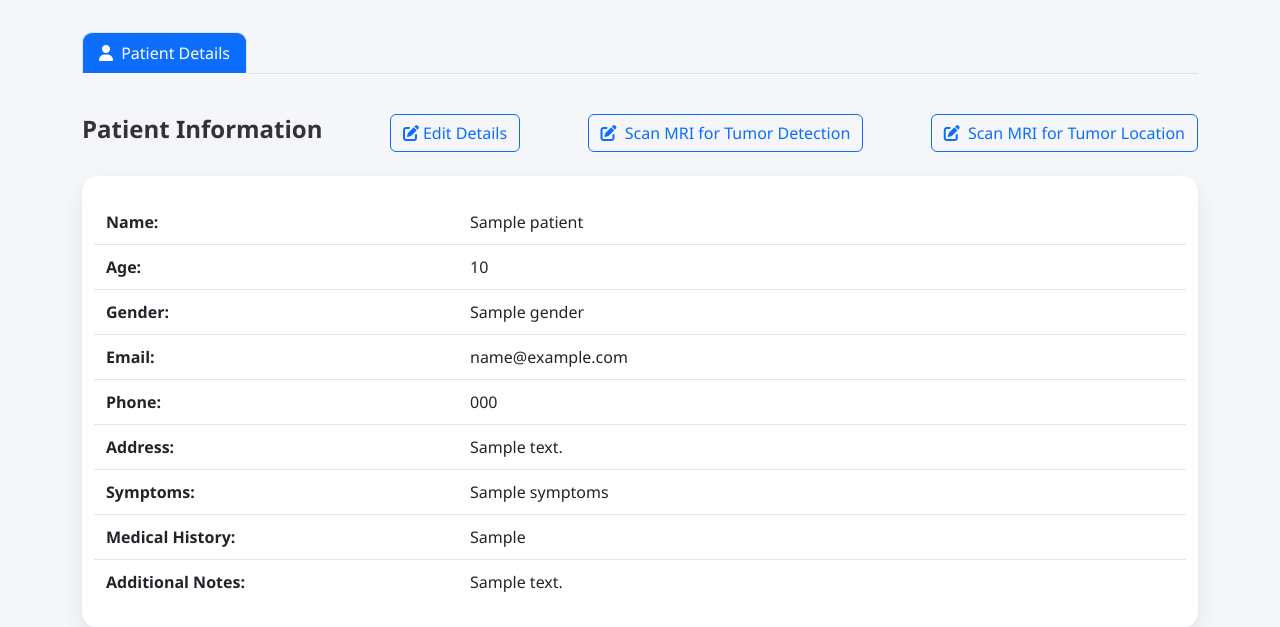
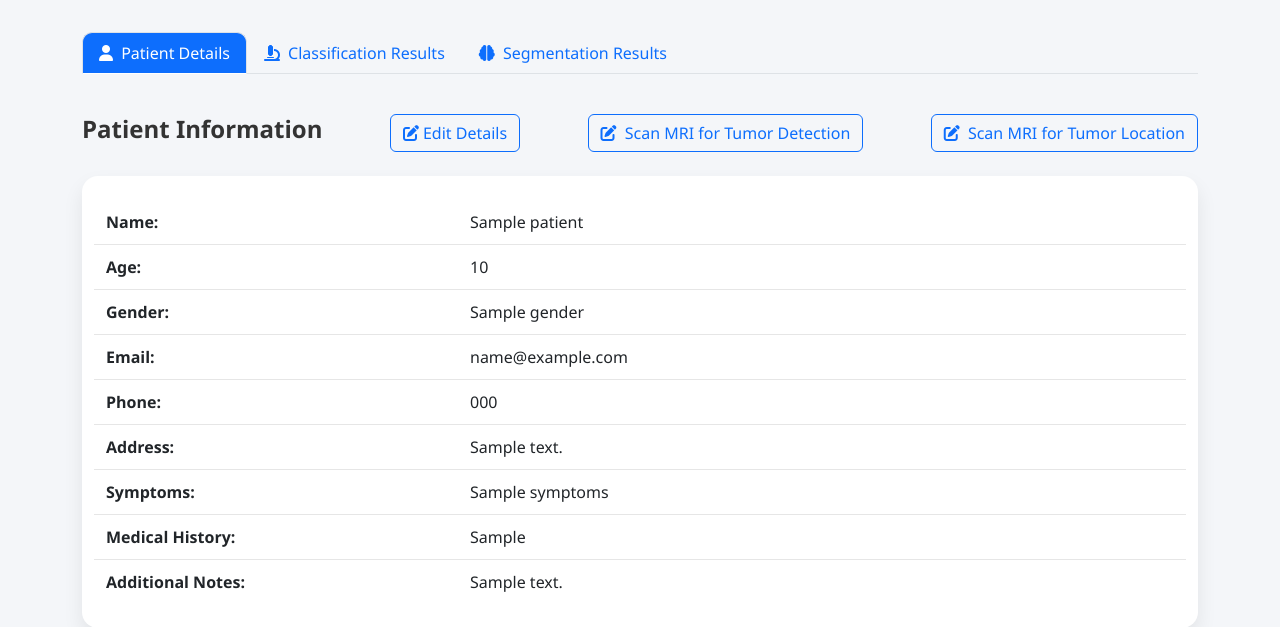
Before and after one commit to AmritCoder2003/Brain_Tumor_Classification_-_Segmentation, a Flask app: page /view_patient/1 in a window 1280 px wide. Shown: the part 56-683 px from the top of the page. Run offline with Flask 3, Linux system fonts and the light colour scheme; a database or web service that is not in the repository returns one stand-in record (values such as "Sample title"); some libraries are stand-ins or nearby versions.

Commit message:
fifth commit

```diff
--- a/main.py
+++ b/main.py
@@ -1,17 +1,26 @@
+import cloudinary
+import cloudinary.uploader
+
+
+
 from pymongo import MongoClient
 from datetime import datetime, timedelta, timezone
 import os
 from dotenv import load_dotenv
 load_dotenv()
+
+
 # Connect to MongoDB
 mongourl = os.getenv("MONGO_URI")
+
 
 client = MongoClient(mongourl)
 
 db = client["brain_tumor_detection"]
-predictions_collection = db["predictions"]
 doctors_collection = db["doctors"]
 patients_collection = db["patients"]
+classification_results = db["classification"]
+segmentation_results = db["segmentation"]
 
 from flask import Flask, request, render_template, redirect, url_for, flash, session
 from flask_pymongo import PyMongo
@@ -33,6 +42,15 @@ app.config["MONGO_URI"] = os.getenv("MONGO_URI")
 mongo = PyMongo(app)
 bycypt = Bcrypt(app)
 from bson.objectid import ObjectId
+
+
+
+cloudinary.config(
+    cloud_name=os.getenv("CLOUD_NAME"),
+    api_key=os.getenv("CLOUD_API_KEY"),
+    api_secret=os.getenv("CLOUD_SECRET")
+)
+
 
 JWT_SECRET = os.getenv("SECRET_KEY")
 JWT_EXPIRY = int(os.getenv("JWT_EXPIRY_SECONDS") or 1800)
@@ -105,6 +123,8 @@ def login():
     return render_template('login.html')
 
 
+from jwt.exceptions import ExpiredSignatureError
+
 @app.route('/dashboard', methods=['GET'])
 def dashboard():
     token = session.get('jwt_token')
@@ -112,17 +132,26 @@ def dashboard():
         flash("Please log in first", 'warning')
         return redirect(url_for('login'))
 
+    try:
+        payload = jwt.decode(token, JWT_SECRET, algorithms=['HS256'])
+    except ExpiredSignatureError:
+        flash("Session expired. Please log in again.", 'warning')
+        session.clear()
+        return redirect(url_for('login'))
+    except jwt.InvalidTokenError:
+        flash("Invalid token. Please log in again.", 'danger')
+        session.clear()
+        return redirect(url_for('login'))
 
-    payload = jwt.decode(token, JWT_SECRET, algorithms=['HS256'])
     doctor = doctors_collection.find_one({'email': payload['email']})
+    if not doctor:
+        flash("Doctor not found. Please log in again.", 'danger')
+        session.clear()
+        return redirect(url_for('login'))
 
-    # Fetch patients related to this doctor
     patients = list(patients_collection.find({'doctor_id': str(doctor['_id'])}))
 
     return render_template('dashboard.html', doctor=doctor, patients=patients)
-
-
-
 
 
 
@@ -225,7 +254,6 @@ from bson.errors import InvalidId
 
 @app.route('/view_patient/<string:patient_id>')
 def view_patient(patient_id):
-
     try:
         try:
             patient = patients_collection.find_one({'_id': ObjectId(patient_id)})
@@ -238,12 +266,26 @@ def view_patient(patient_id):
             flash("Patient not found.", "danger")
             return redirect(url_for('dashboard'))
 
-        return render_template('view_patient.html', patient=patient)
+        # Avoid shadowing collection names
+        classification_data = list(classification_results.find({'patient_id': patient_id}))
+        segmentation_data = list(segmentation_results.find({'patient_id': patient_id}))
+        print(patient_id)
+        print(classification_data)
+        print(segmentation_data)
+
+        return render_template(
+            'view_patient.html',
+            patient=patient,
+            classification_results=classification_data,
+            segmentation_results=segmentation_data
+        )
 
     except Exception as e:
         print(f"Error while retrieving patient: {e}")
+        print(f"Error while retrieving patient: {e}")
         flash("Something went wrong while retrieving the patient.", "danger")
         return redirect(url_for('dashboard'))
+
 
 @app.route('/delete_patient/<string:patient_id>', methods=['POST'])
 def delete_patient(patient_id):
@@ -268,7 +310,15 @@ def delete_patient(patient_id):
 def classification(patient_id):
     patient = patients_collection.find_one({'_id': ObjectId(patient_id)})
     return render_template('index.html', patient=patient)
+@app.route('/classification/<patient_id>', methods=['GET'])
+def classification(patient_id):
+    patient = patients_collection.find_one({'_id': ObjectId(patient_id)})
+    return render_template('index.html', patient=patient)
 
+@app.route('/segmentations/<patient_id>', methods=['GET'])
+def segmentations(patient_id):
+    patient = patients_collection.find_one({'_id': ObjectId(patient_id)})
+    return render_template('segmentation.html', patient=patient)
 @app.route('/segmentations/<patient_id>', methods=['GET'])
 def segmentations(patient_id):
     patient = patients_collection.find_one({'_id': ObjectId(patient_id)})
@@ -296,6 +346,11 @@ def predict(patient_id):
             filepath = os.path.join(app.config['UPLOAD_FOLDER'], filename)
             file.save(filepath)
 
+            # Upload to Cloudinary
+            upload_result = cloudinary.uploader.upload(filepath, folder="mri_scans/")
+            cloudinary_url = upload_result['secure_url']
+
+            # Load and preprocess the image
             img = load_img(filepath, target_size=(128, 128))
             img_array = img_to_array(img) / 255.0
             img_array = np.expand_dims(img_array, axis=0)
@@ -306,19 +361,19 @@ def predict(patient_id):
 
             result_text = "No Tumor" if class_labels[predicted_class_index] == 'notumor' else f"Tumor: {class_labels[predicted_class_index]}"
 
-            results.append({
+            result = {
+                "patient_id": patient_id,
                 "filename": filename,
+                "cloudinary_url": cloudinary_url,
                 "prediction": result_text,
-                "confidence": f"{confidence_score:.2f}"
-            })
+                "confidence": round(confidence_score, 2)
+            }
 
-            predictions_collection.insert_one({
-                "filename": filename,
-                "prediction": result_text,
-                "confidence": confidence_score,
-                "segmented": None,  # Will be updated in segmentation route
-                "timestamp": datetime.now(),
-            })
+            classification_results.insert_one(result)
+            results.append(result)
+
+            # Optional: Remove local file after upload
+            os.remove(filepath)
 
     return render_template('index.html', results=results, patient=patient)
 
@@ -327,10 +382,12 @@ def predict(patient_id):
 @app.route('/segmentation/<patient_id>', methods=['GET', 'POST'])
 def segmentation(patient_id):
     patient = patients_collection.find_one({'_id': ObjectId(patient_id)})
+@app.route('/segmentation/<patient_id>', methods=['GET', 'POST'])
+def segmentation(patient_id):
+    patient = patients_collection.find_one({'_id': ObjectId(patient_id)})
     segmented_results = []
 
     if request.method == 'POST':
-        # Changed name from 'image' to 'images' to match HTML input
         files = request.files.getlist('images')
 
         for file in files:
@@ -339,48 +396,50 @@ def segmentation(patient_id):
                 filepath = os.path.join(app.config['UPLOAD_FOLDER'], filename)
                 file.save(filepath)
 
-                # Load and preprocess the image
+                # Upload original to Cloudinary
+                original_upload = cloudinary.uploader.upload(filepath, folder="mri_scans/")
+                original_url = original_upload['secure_url']
+
                 img = load_img(filepath, color_mode='grayscale', target_size=(128, 128))
                 img_array = img_to_array(img) / 255.0
                 img_array = np.expand_dims(img_array, axis=0)
 
-                # Predict segmentation mask
                 mask = segmentation_model.predict(img_array)[0]
                 mask = (mask.squeeze() * 255).astype(np.uint8)
-
-                # Apply color map
                 mask_colored = cv2.applyColorMap(mask, cv2.COLORMAP_JET)
 
-                # Load and resize original image
                 original_img = Image.open(filepath).convert('RGB')
                 original_resized = original_img.resize((128, 128))
                 original_array = np.array(original_resized)
                 original_bgr = cv2.cvtColor(original_array, cv2.COLOR_RGB2BGR)
 
-                # Ensure shapes match before overlay
                 if original_bgr.shape != mask_colored.shape:
                     mask_colored = cv2.resize(mask_colored, (original_bgr.shape[1], original_bgr.shape[0]))
 
-                # Overlay prediction on image
                 overlay = cv2.addWeighted(original_bgr, 0.7, mask_colored, 0.3, 0)
 
-                # Save segmented image
+                # Save overlay temporarily
                 segmented_filename = f"seg_{filename}"
                 segmented_path = os.path.join(app.config['SEGMENTED_FOLDER'], segmented_filename)
                 cv2.imwrite(segmented_path, overlay)
 
-                # Collect result to display
-                segmented_results.append({
+                # Upload segmented overlay to Cloudinary
+                segmented_upload = cloudinary.uploader.upload(segmented_path, folder="segmented_scans/")
+                segmented_url = segmented_upload['secure_url']
+
+                result = {
+                    "patient_id": patient_id,
                     "filename": filename,
-                    "segmented": segmented_filename
-                })
+                    "original_url": original_url,
+                    "segmented_url": segmented_url
+                }
 
-                # Update in database (if used)
-                predictions_collection.update_one(
-                    {"filename": filename},
-                    {"$set": {"segmented": segmented_filename}},
-                    upsert=True  # Optional: to insert if not present
-                )
+                segmentation_results.insert_one(result)
+                segmented_results.append(result)
+
+                # Clean up local files
+                os.remove(filepath)
+                os.remove(segmented_path)
 
     return render_template('segmentation.html', results=segmented_results, patient=patient)
 
--- a/templates/segmentation.html
+++ b/templates/segmentation.html
@@ -96,6 +96,7 @@
         <h1 class="text-center mb-4"> Scan MRI for Tumor Location</h1>
 
         <form action="/segmentation/{{ patient._id }}" method="post" enctype="multipart/form-data" class="border p-4 shadow rounded">
+        <form action="/segmentation/{{ patient._id }}" method="post" enctype="multipart/form-data" class="border p-4 shadow rounded">
             <div class="mb-3">
                 <label for="images" class="form-label fw-semibold text-success">Upload MRI Images</label>
                 <input type="file" class="form-control" name="images" id="images" multiple accept="image/*" required>
@@ -117,7 +118,7 @@
                 {% for result in results %}
                     <div class="col-md-6">
                         <div class="card result-card shadow-sm">
-                            <img src="{{ url_for('static', filename='segmented/' + result.segmented) }}" class="card-img-top" alt="{{ result.filename }}">
+                            <img src="{{ result.segmented_url }}" class="card-img-top" alt="Segmented MRI for {{ result.filename }}">
                             <div class="card-body text-center">
                                 <h5 class="card-title">{{ result.filename }}</h5>
                                 <p class="card-text text-success">Tumor Region Highlighted</p>
--- a/templates/view_patient.html
+++ b/templates/view_patient.html
@@ -99,6 +99,16 @@
         <i class="fa-solid fa-user me-1"></i> Patient Details
       </button>
     </li>
+    <li class="nav-item" role="presentation">
+      <button class="nav-link" id="classification-tab" data-bs-toggle="tab" data-bs-target="#classification" type="button" role="tab">
+        <i class="fa-solid fa-microscope me-1"></i> Classification Results
+      </button>
+    </li>
+    <li class="nav-item" role="presentation">
+      <button class="nav-link" id="segmentation-tab" data-bs-toggle="tab" data-bs-target="#segmentation" type="button" role="tab">
+        <i class="fa-solid fa-brain me-1"></i> Segmentation Results
+      </button>
+    </li>
 
   </ul>
 
@@ -135,6 +145,54 @@
         </div>
         {% endfor %}
       </div>
+
+  </div>
+      <!-- Classification Results Tab -->
+      <div class="tab-pane fade" id="classification" role="tabpanel">
+        <div class="d-flex justify-content-between align-items-center mb-4 mt-3">
+          <h4>Previous Classification Results</h4>
+        </div>
+        <div class="card p-4">
+          {% if classification_results %}
+            {% for result in classification_results %}
+              <div class="info-row">
+                <div><strong>Image:</strong><br>
+                  <img src="{{ result.cloudinary_url }}" class="img-fluid mt-2 rounded" style="max-width: 300px;" />
+                </div>
+                <div><strong>Prediction:</strong> {{ result.prediction }}</div>
+                <div><strong>Confidence:</strong> {{ result.confidence }}%</div>
+
+              </div>
+            {% endfor %}
+          {% else %}
+            <p>No classification results available.</p>
+          {% endif %}
+        </div>
+      </div>
+
+      <!-- Segmentation Results Tab -->
+      <div class="tab-pane fade" id="segmentation" role="tabpanel">
+        <div class="d-flex justify-content-between align-items-center mb-4 mt-3">
+          <h4>Previous Segmentation Results</h4>
+        </div>
+        <div class="card p-4">
+          {% if segmentation_results %}
+            {% for result in segmentation_results %}
+              <div class="info-row">
+                <div><strong>Image:</strong><br>
+                  <img src="{{ result.original_url }}" class="img-fluid mt-2 rounded" style="max-width: 300px;" />
+                  <img src="{{ result.segmented_url }}" class="img-fluid mt-2 rounded" style="max-width: 300px;" />
+
+                </div>
+
+
+
+              </div>
+            {% endfor %}
+          {% else %}
+            <p>No segmentation results available.</p>
+          {% endif %}
+        </div>
     </div>
 
 
```
